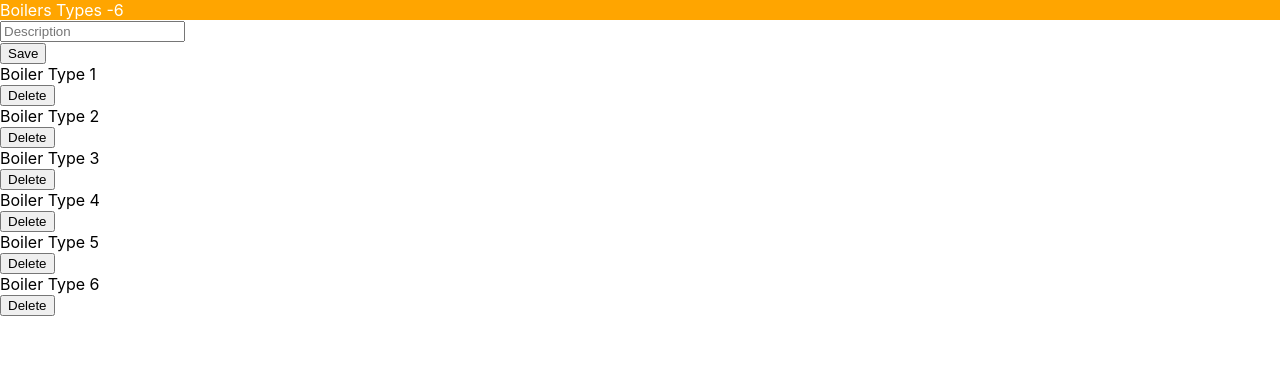
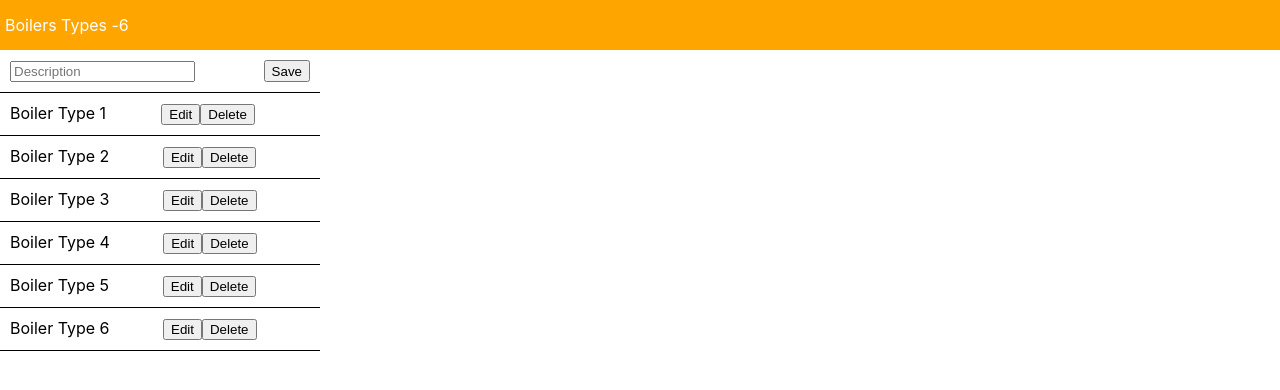
Before and after one commit to fncordoba/components-react, a React (Create React App) app: page / in a window 1280 px wide. Shown: the top 390 px of the page. Built offline with nearby package versions, Linux system fonts and the light colour scheme.

Commit message:
P.S-react: modal incorporated

```diff
--- a/src/App.css
+++ b/src/App.css
@@ -1,4 +1,24 @@
 .App-Header {
+  display: flex;
+  align-items: center;
+  height: 50px;
   background-color: orange;
   color: white;
+  padding-left: 5px;
 }
+
+.input-wraper {
+  display: flex;
+  justify-content: space-between;
+  width: 300px;
+  padding: 10px;
+  border-bottom: 1px solid black;
+}
+
+.item {
+  display: flex;
+  justify-content: space-between;
+  width: 300px;
+  padding: 10px;
+  border-bottom: 1px solid black;
+}
--- a/src/App.js
+++ b/src/App.js
@@ -2,21 +2,83 @@ import React, { Component } from 'react';
 import './App.css';
 import { boilerTypes } from './boilerTypes.json';
 import BoilerTypesForm from './boilerTypesForm';
+import Modal from './components/Modal';
 
 class App extends Component {
   constructor() {
     super();
     this.state = {
-      boilerTypes
+      boilerTypes,
+      deleteBoilerModalIsOpen: false,
+      editBoilerModalIsOpen: false,
+      boilerToBeRemoved: null,
+      boilerToBeEdited: null,
+      boilerTypeInput: ""
     }
     this.handleAddBoilerTypes = this.handleAddBoilerTypes.bind(this);
+    this.closeEditBoilerModal = this.closeEditBoilerModal.bind(this);
+    this.openEDitBoilerModal = this.openEditBoilerModal.bind(this);
+    this.editBoilerTypes = this.editBoilerTypes.bind(this);
+    this.closeDeleteBoilerModal = this.closeDeleteBoilerModal.bind(this);
+    this.openDeleteBoilerModal = this.openDeleteBoilerModal.bind(this);
+    this.renderDeleteBoilerModal = this.renderDeleteBoilerModal.bind(this);
+    this.removeBoilerTypes = this.removeBoilerTypes.bind(this);
+
   }
 
-  removeBoilerTypes(index) {
+  editBoilerTypes() {
+    const { boilerToBeEdited, boilerTypeInput } = this.state;
     this.setState({
-      boilerTypes: this.state.boilerTypes.filter((e, i) => {
-        return i !== index
-      })
+      boilerTypes: this.state.boilerTypes.map(boilerType => {
+        if (boilerType.id === boilerToBeEdited) {
+          return {
+            ...boilerType,
+            description: boilerTypeInput
+          };
+        }
+        return boilerType;
+      }),
+      editBoilerModalIsOpen: false,
+      boilerToBeEdited: null
+    })
+  }
+
+  closeEditBoilerModal() {
+    this.setState({
+      editBoilerModalIsOpen: false,
+      boilerToBeEdited: null
+    })
+  }
+
+  openEditBoilerModal(boilerTypeId) {
+    this.setState({
+      editBoilerModalIsOpen: true,
+      boilerToBeEdited: boilerTypeId
+    })
+  }
+
+  closeDeleteBoilerModal() {
+    this.setState({
+      deleteBoilerModalIsOpen: false,
+      boilerToBeRemoved: null
+    })
+  }
+
+  openDeleteBoilerModal(boilerTypeId) {
+    this.setState({
+      deleteBoilerModalIsOpen: true,
+      boilerToBeRemoved: boilerTypeId
+    })
+  }
+
+  removeBoilerTypes() {
+    const {boilerToBeRemoved} = this.state;
+    this.setState({
+      boilerTypes: this.state.boilerTypes.filter(boilerType => {
+        return boilerType.id !== boilerToBeRemoved
+      }),
+      deleteBoilerModalIsOpen: false,
+      boilerToBeRemoved: null
     });
   }
 
@@ -26,20 +88,64 @@ class App extends Component {
     })
   }
 
+  renderEditBoilerModal() {
+    const { editBoilerModalIsOpen } = this.state;
+    if(editBoilerModalIsOpen) {
+      return (
+        <Modal
+          title="Edit Boiler"
+          submitLabel="Confirm"
+          onClose={this.closeEditBoilerModal}
+          onSubmit={this.editBoilerTypes}
+        >
+          <p>Description</p>
+          <input type="text" value={this.state.boilerTypeInput} onChange={(e) => this.setState({ boilerTypeInput: e.target.value })}></input>
+        </Modal>
+      );
+    }
+    return null;
+  }
+
+  renderDeleteBoilerModal() {
+    const { deleteBoilerModalIsOpen } = this.state;
+    if(deleteBoilerModalIsOpen) {
+      return (
+        <Modal
+          title="Delete Boiler"
+          submitLabel="Confirm"
+          onClose={this.closeDeleteBoilerModal}
+          onSubmit={this.removeBoilerTypes}
+        >
+          <h2>Are you sure that you want to delete it?</h2>
+        </Modal>
+      );
+    }
+    return null;
+  }
+
   render() {
-    const boilerTypes = this.state.boilerTypes.map((BoilerTypes, i) => {
+    const boilerTypes = this.state.boilerTypes.map((boilerType) => {
       return (
-        <div className="item-wraper" key={i}>
+        <div className="item-wraper" key={boilerType.id}>
           <div className="item">
             <div className="item-description">
-              {BoilerTypes.description}
+              {boilerType.description}
             </div>
             <div className="item-delete">
               <button
+                className="btn-edit"
+                onClick={this.openEditBoilerModal.bind(this, boilerType.id)}>
+                Edit
+              </button>
+              <button
                 className="btn-delete"
-                onClick={this.removeBoilerTypes.bind(this, i)}>
+                onClick={this.openDeleteBoilerModal.bind(this, boilerType.id)}>
                 Delete
               </button>
+            </div>
+            <div>
+              {this.renderEditBoilerModal()}
+              {this.renderDeleteBoilerModal()}
             </div>
           </div>
         </div>
--- /dev/null
+++ b/src/components/Button.css
@@ -0,0 +1,13 @@
+.Button {
+    background-color: white;
+    color: orange;
+    border: 1px solid black;
+    padding: 8px 16px;
+    margin: 5px;
+    cursor: pointer;
+}
+
+.Button.Button-primary {
+    background-color: orange;
+    color: white;
+}
--- /dev/null
+++ b/src/components/Button.js
@@ -0,0 +1,15 @@
+import React from 'react';
+import './Button.css';
+
+function Button(props) {
+  return (
+    <button
+        className={`Button ${props.primary ? 'Button-primary' : ''}`}
+        onClick={props.onClick}
+    >
+        {props.children}
+    </button>
+  );
+}
+
+export default Button;
--- /dev/null
+++ b/src/components/Modal.css
@@ -0,0 +1,46 @@
+.modal {
+  z-index: 1010;
+  position: fixed;
+  top: 50%;
+  left: 50%;
+  transform: translate(-50%, -50%);
+  width: 400px;
+  height: 200px;
+  max-width: 100%;
+  max-height: 100%;
+  background-color: white;
+}
+
+.content {
+  padding: 10px;
+}
+
+.modal .modal-guts {
+  position: absolute;
+  box-sizing: border-box;
+  top: 0;
+  left: 0;
+  width: 100%;
+  height: 100%;
+  overflow: auto;
+}
+
+.modal .header {
+  display: flex;
+  justify-content: space-between;
+  align-items: center;
+  height: 40px;
+  padding: 0 10px;
+  background-color: #232f3e;
+  color: aliceblue;
+}
+
+.overlay {
+  z-index: 1000;
+  position: fixed;
+  top: 0;
+  left: 0;
+  width: 100%;
+  height: 100%;
+  background-color: rgba(0, 0, 0, 0.3);
+}
--- /dev/null
+++ b/src/components/Modal.js
@@ -0,0 +1,33 @@
+import React from 'react';
+import './Modal.css';
+import Button from './Button';
+
+function Modal(props) {
+  return (
+    <>
+      <div className="modal">
+        <div className="modal-guts">
+          <div className="header">
+            <div className="header-title">
+              {props.title}
+            </div>
+            <button className="btn-close" onClick={props.onClose}>X</button>
+          </div>
+          <div className="content">
+            {props.children}
+          </div>
+          <div className="actions">
+            <Button onClick={props.onClose}>Cancel</Button>
+            <Button onClick={props.onSubmit} primary>{props.submitLabel || "Submit"}</Button>
+          </div>
+
+        </div>
+      </div>
+      <div className="overlay">
+
+      </div>
+    </>
+  );
+}
+
+export default Modal;
```
Also changed, not shown: 1 other file (tests, documents, lock files or other folders).
